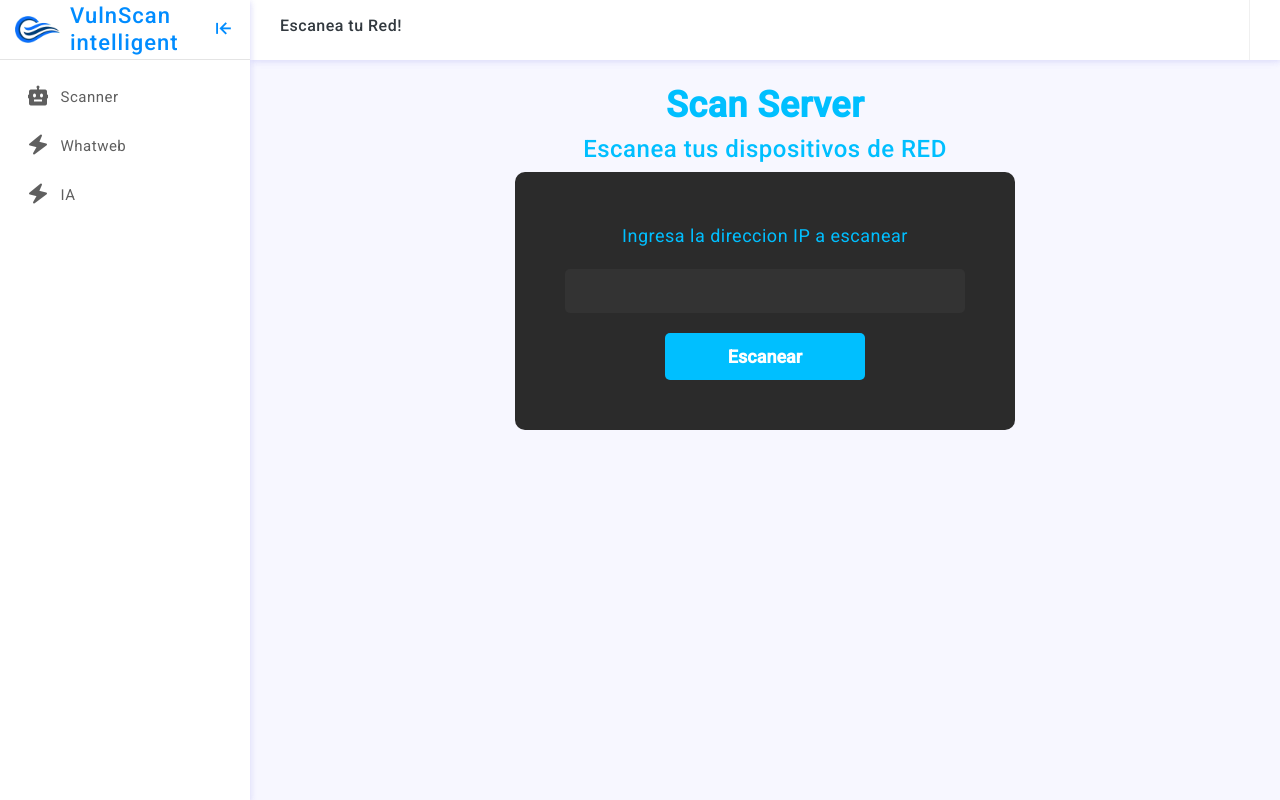
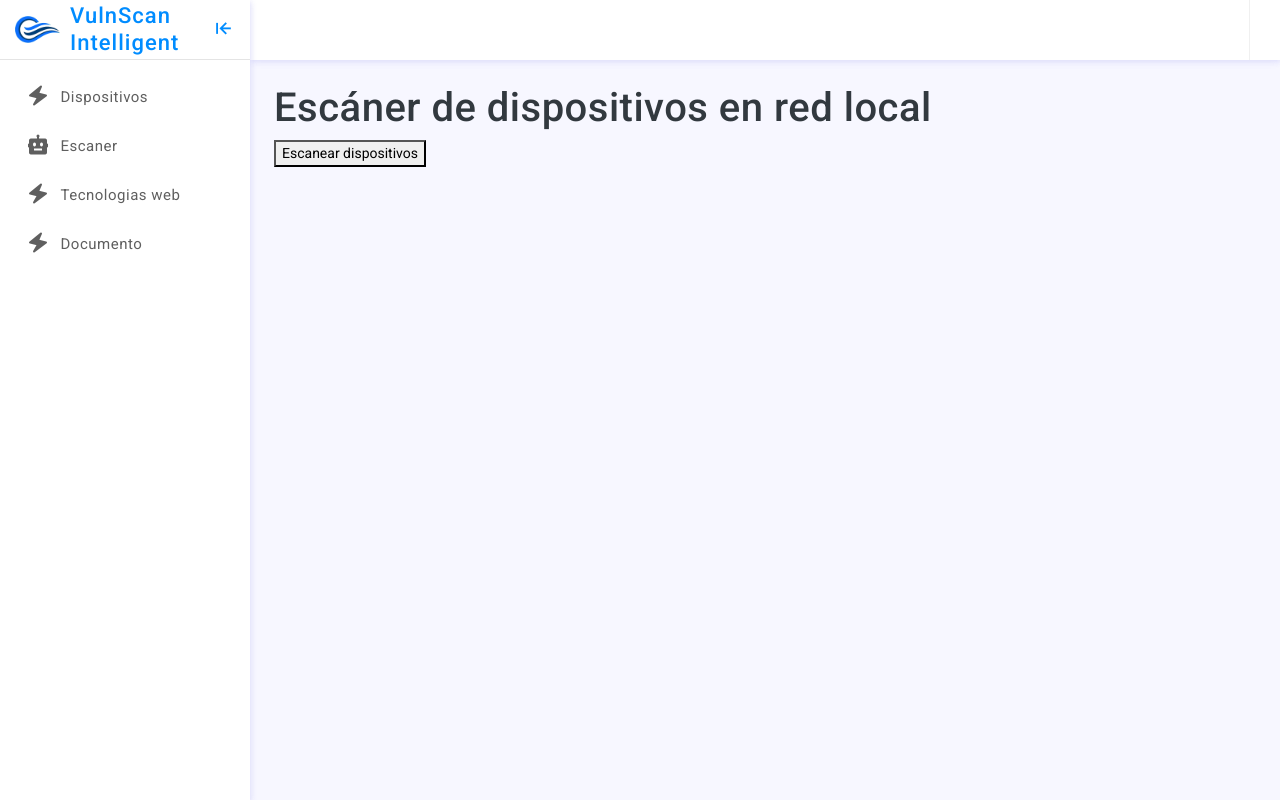
Before and after one commit to ArtKira/vulnerabilidades, a Django app: page / in a window 1280 px wide. Run offline with Django 4.2, Linux system fonts and the light colour scheme; some libraries are stand-ins or nearby versions.

Commit message:
Agregando arp-scan

```diff
--- a/django_scaner/urls.py
+++ b/django_scaner/urls.py
@@ -18,9 +18,10 @@ from django.urls import path
 from scanerserver import views#se impprta las vistas desde la app de scaner server
 urlpatterns = [
     # path('admin/', admin.site.urls),#ejemplo de mas vistas
-    path('', views.scan),#la url lo que se vera en navegador junto con la funcion a ejecutar
+    path('', views.arp_scan_view),#la url lo que se vera en navegador junto con la funcion a ejecutar
     path('result', views.result),#se crea la vista resultado
     path('whatweb/', views.whatweb_view, name='whatweb'), # nota la barra diagonal al final
     path('generate_text', views.generate_text),
-    path('scan', views.scan)
+    path('scan', views.scan),
+    path('arp_scan', views.arp_scan_view, name='arp_scan'),
 ]
--- /dev/null
+++ b/scanerserver/templates/arp_scan.html
@@ -0,0 +1,32 @@
+{% extends 'base.html' %}
+
+<title>{% block title %}Arp-Scan{% endblock %}</title>
+{% block content %}
+  <h1>Escáner de dispositivos en red local</h1>
+  <form method="post">
+    {% csrf_token %}
+    <button type="submit">Escanear dispositivos</button>
+  </form>
+
+  {% if devices %}
+    <h2>Dispositivos encontrados</h2>
+    <table border="1" class="table-dark">
+      <thead>
+        <tr>
+          <th>Dirección IP</th>
+          <th>Dirección MAC</th>
+          <th>Fabricante</th>
+        </tr>
+      </thead>
+      <tbody>
+        {% for device in devices %}
+          <tr>
+            <td>{{ device.ip_address }}</td>
+            <td>{{ device.mac_address }}</td>
+            <td>{{ device.manufacturer }}</td>
+          </tr>
+        {% endfor %}
+      </tbody>
+    </table>
+  {% endif %}
+{% endblock %}
--- a/scanerserver/templates/base.html
+++ b/scanerserver/templates/base.html
@@ -37,7 +37,7 @@
 					<img src="/static/assets/images/logo-icon.png" class="logo-icon" alt="logo icon">
 				</div>
 				<div>
-					<h4 class="logo-text">VulnScan intelligent</h4>
+					<h4 class="logo-text">VulnScan Intelligent</h4>
 				</div>
 				<div class="toggle-icon ms-auto"><i class='bx bx-arrow-to-left'></i>
 				</div>
@@ -45,24 +45,31 @@
 			<!--navigation-->
 			<ul class="metismenu" id="menu">
 				<li>
+					<a href="/arp_scan">
+						<div class="parent-icon"><i class='bx bxs-zap'></i>
+						</div>
+						<div class="menu-title">Dispositivos</div>
+					</a>
+				</li>
+				<li>
 					<a href="/scan">
 						<div class="parent-icon"><i class='bx bxs-bot'></i>
 						</div>
-						<div class="menu-title">Scanner</div>
+						<div class="menu-title">Escaner</div>
 					</a>
 				</li>
 				<li>
-					<a href="/whatweb">
+					<a href="/whatweb/">
 						<div class="parent-icon"><i class='bx bxs-zap'></i>
 						</div>
-						<div class="menu-title">Whatweb</div>
+						<div class="menu-title">Tecnologias web</div>
 					</a>
 				</li>
 				<li>
-					<a href="generate_text.html">
+					<a href="/generate_text">
 						<div class="parent-icon"><i class='bx bxs-zap'></i>
 						</div>
-						<div class="menu-title">IA</div>
+						<div class="menu-title">Documento</div>
 					</a>
 				</li>
 			</ul>
@@ -77,7 +84,6 @@
 					</div>
 					<div class="search-bar flex-grow-1">
 						<div class="position-relative">
-							<h6>Escanea tu Red!</h6>
 						</div>
 					</div>
 					<div class="user-box dropdown">
--- a/scanerserver/templates/generate_text.html
+++ b/scanerserver/templates/generate_text.html
@@ -1,7 +1,7 @@
 {% extends "base.html" %}
 <title>{% block title %}IA{% endblock %}</title>
 {% block content %}
-<h1 class="titulo-resultado">IA </h1>
+<h1 class="titulo-resultado">Reporte </h1>
 
 <!-- Muestra el número de puerto -->
 <h4>Puerto: {{port}}</h4>
--- a/scanerserver/templates/scan.html
+++ b/scanerserver/templates/scan.html
@@ -9,8 +9,7 @@
 </head>
 <body>
     {% block content %}
-    <h1 class="titulo-principal">Scan Server</h1>
-    <h2 class="titulo-secundario">Escanea tus dispositivos de RED</h2>
+    <h1 class="titulo-principal">Escáner de puertos</h1>
 
     <form method="post" class="form-escaneo" action="result">
         {% csrf_token %}
--- a/scanerserver/views.py
+++ b/scanerserver/views.py
@@ -1,5 +1,5 @@
 from django.shortcuts import render
-import nmap, json, subprocess
+import nmap, json, subprocess, re
 import openai
 
 #from django.http import HttpResponse
@@ -59,6 +59,39 @@ def generate_text(request): # recibimos por request el puerto
         return render(request, 'error.html', {'error': "El puerto proporcionado no es válido."})
 
 
+def arp_scan_json():
+    output = subprocess.check_output(["arp-scan", "--localnet"]).decode('utf-8')
+
+    start_index = None
+    for i, line in enumerate(output.splitlines()):
+        if "Starting arp-scan" in line:
+            start_index = i + 1
+            break
+
+    devices = []
+    if start_index is not None:
+        for line in output.splitlines()[start_index:]:
+            match = re.match(r'(\d+\.\d+\.\d+\.\d+)\s+([\w:]+)\s+(.+)', line)
+            if match:
+                ip_address, mac_address, manufacturer = match.groups()
+                device = {
+                    'ip_address': ip_address,
+                    'mac_address': mac_address,
+                    'manufacturer': manufacturer
+                }
+                devices.append(device)
+            else:
+                break
+
+    return devices
+
+def arp_scan_view(request):
+    if request.method == 'POST':
+        devices = arp_scan_json()
+        return render(request, 'arp_scan.html', {'devices': devices})
+    return render(request, 'arp_scan.html')
+
+
 # def generate_text(request):
 #     if request.method=='GET':
 #         port=request.POST.get('h')
```
Also changed, not shown: scanerserver/templates/error.html (added, +8 -0 lines).
